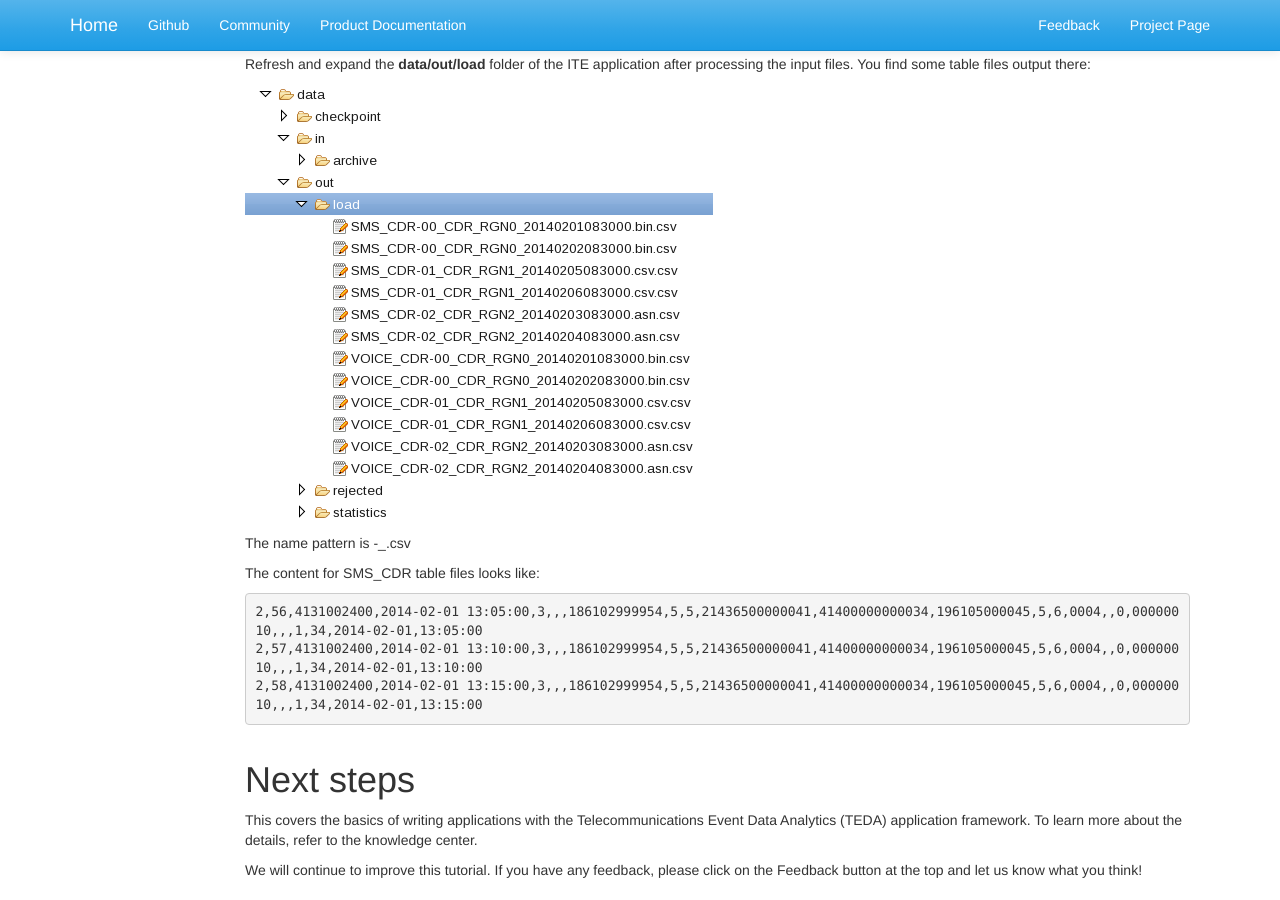
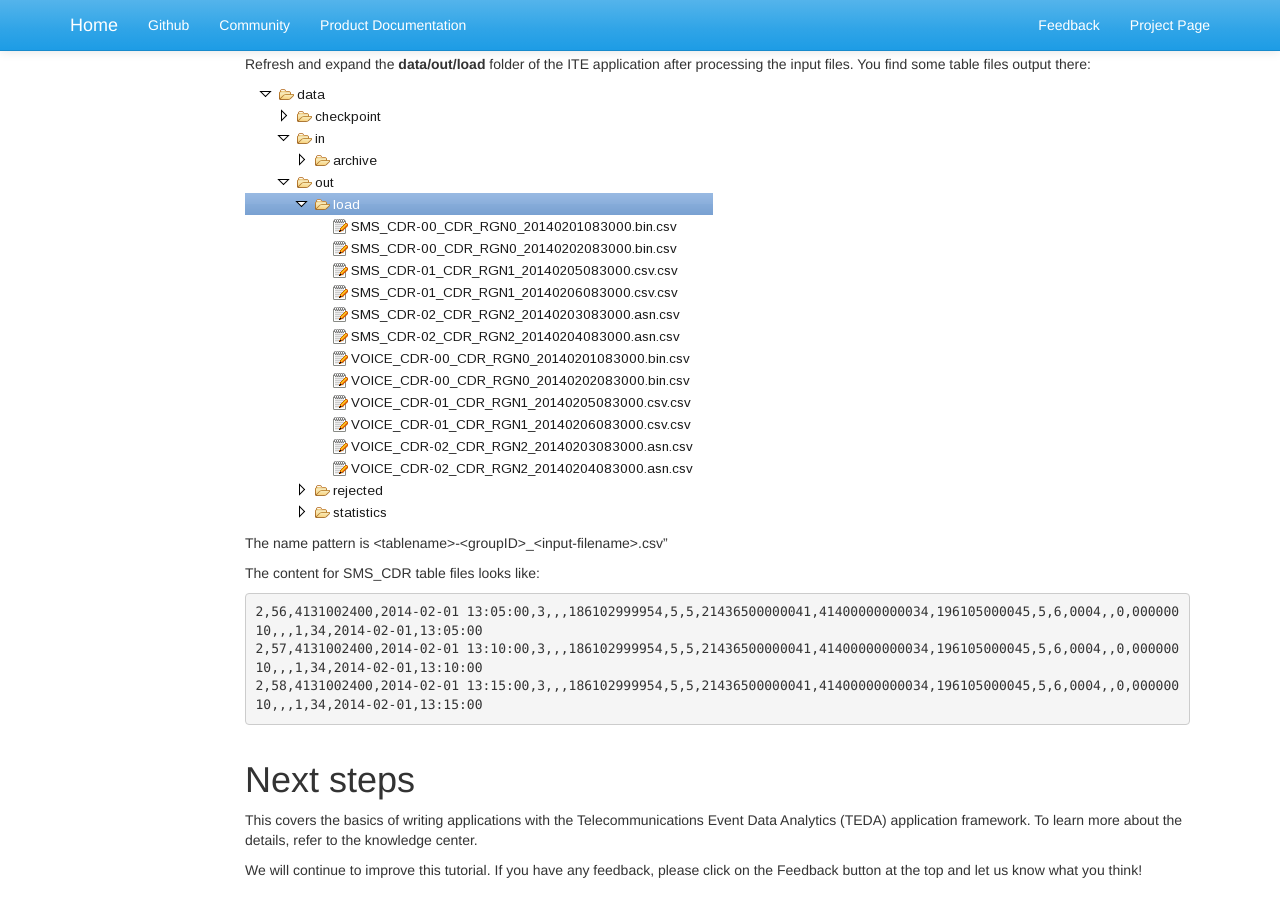
Before and after one commit to IBMStreams/streamsx.tutorial.teda, a Jekyll site: the page built from docs/1.0.2/Module-10/index.markdown, in a window 1280 px wide and 900 px high, scrolled down 6589 px. Built offline with Jekyll 4.4.1, drawn with Linux system fonts in a browser that asks for light colours; nearby versions of some CDN libraries; library files that are not in the unit come from our copies.

Commit message:
Update index.markdown

```diff
--- a/docs/1.0.2/Module-10/index.markdown
+++ b/docs/1.0.2/Module-10/index.markdown
@@ -249,7 +249,7 @@ Refresh and expand the **data/out/load** folder of the ITE application after pro
 
 <img src="/streamsx.tutorial.teda/images/1.0.2/module-10/Table_OutputFiles.png" alt="Table output files"/>
 
-The name pattern is <tablename>-<groupID>_<input-filename>.csv
+The name pattern is \<tablename\>-\<groupID\>_\<input-filename\>.csv"
 
 The content for SMS_CDR table files looks like:
 
```
